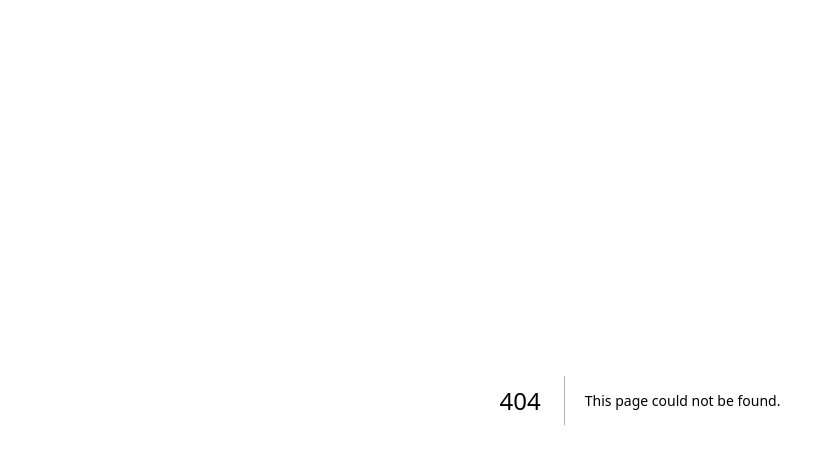
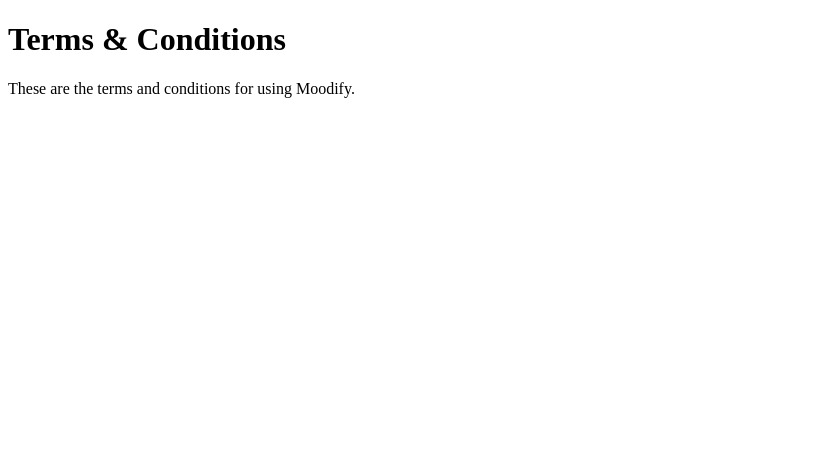
Before and after one commit to saasemail/moodify-landing, a Next.js app: page /terms in a window 1280 px wide. Before the commit this address had no page. Shown: the top 464 px of the page, without its empty margins (0-835 px from the left). Built offline with nearby package versions, Linux system fonts and the light colour scheme.

Commit message:
Create terms.tsx

```diff
--- /dev/null
+++ b/pages/terms.tsx
@@ -0,0 +1,8 @@
+export default function Terms() {
+  return (
+    <div>
+      <h1>Terms & Conditions</h1>
+      <p>These are the terms and conditions for using Moodify.</p>
+    </div>
+  );
+}
```
